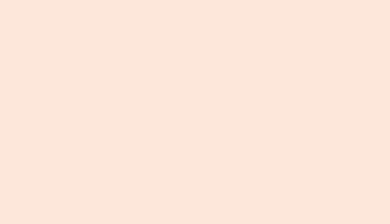
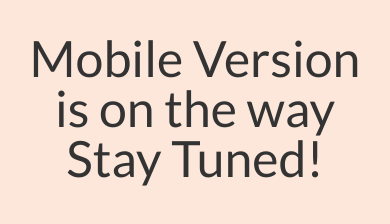
Before and after one commit to jays-01/cv, a plain HTML site: page index.html in a window 390 px wide. Drawn offline with Linux system fonts and the light colour scheme; a web font is replaced by a local one.

Commit message:
Update index.html

```diff
--- a/index.html
+++ b/index.html
@@ -33,7 +33,7 @@
     <body>
 
 
-
+        <p id="mobile">Mobile Version is on the way Stay Tuned!</p>
 
 
         <nav class="nav">
```
